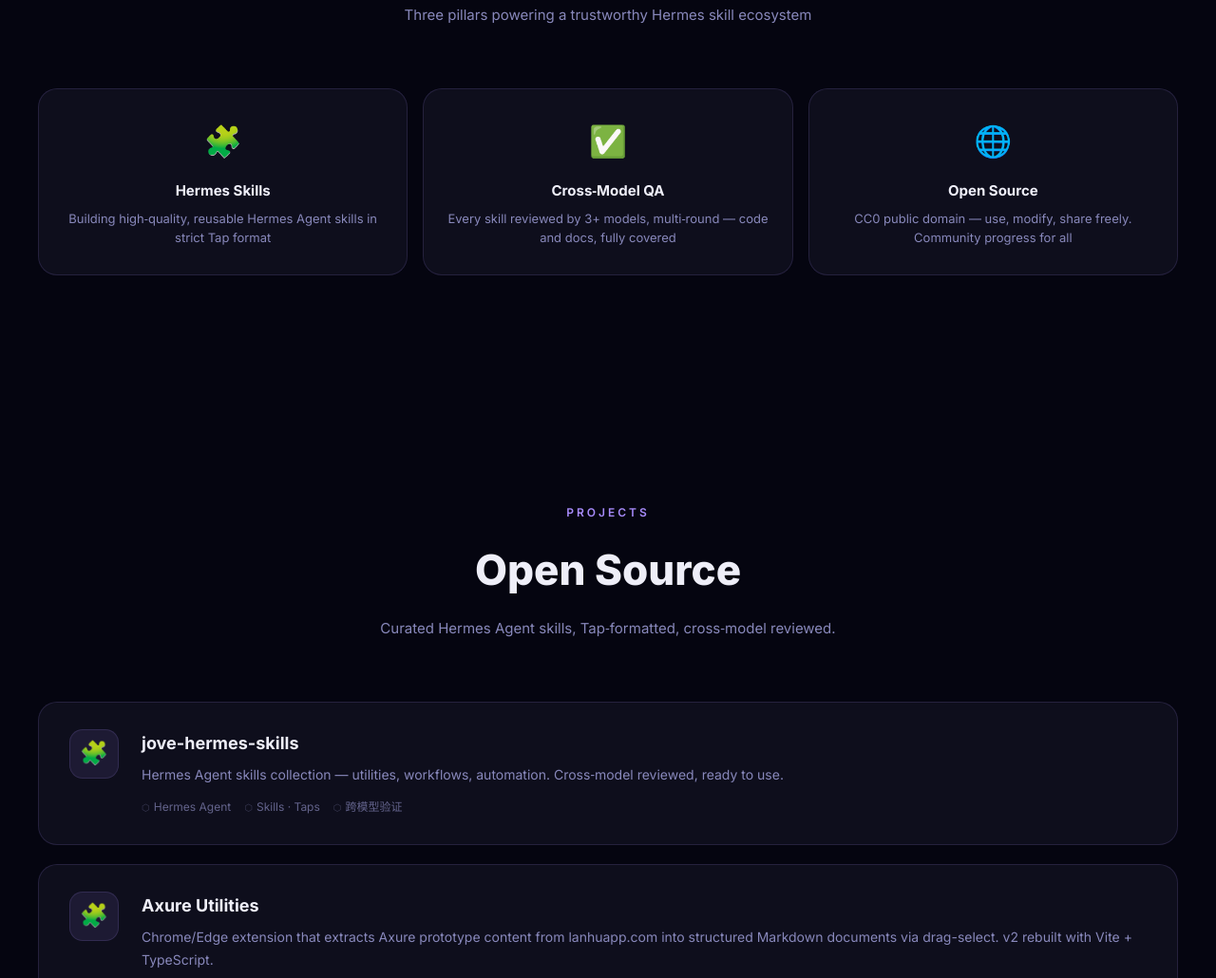
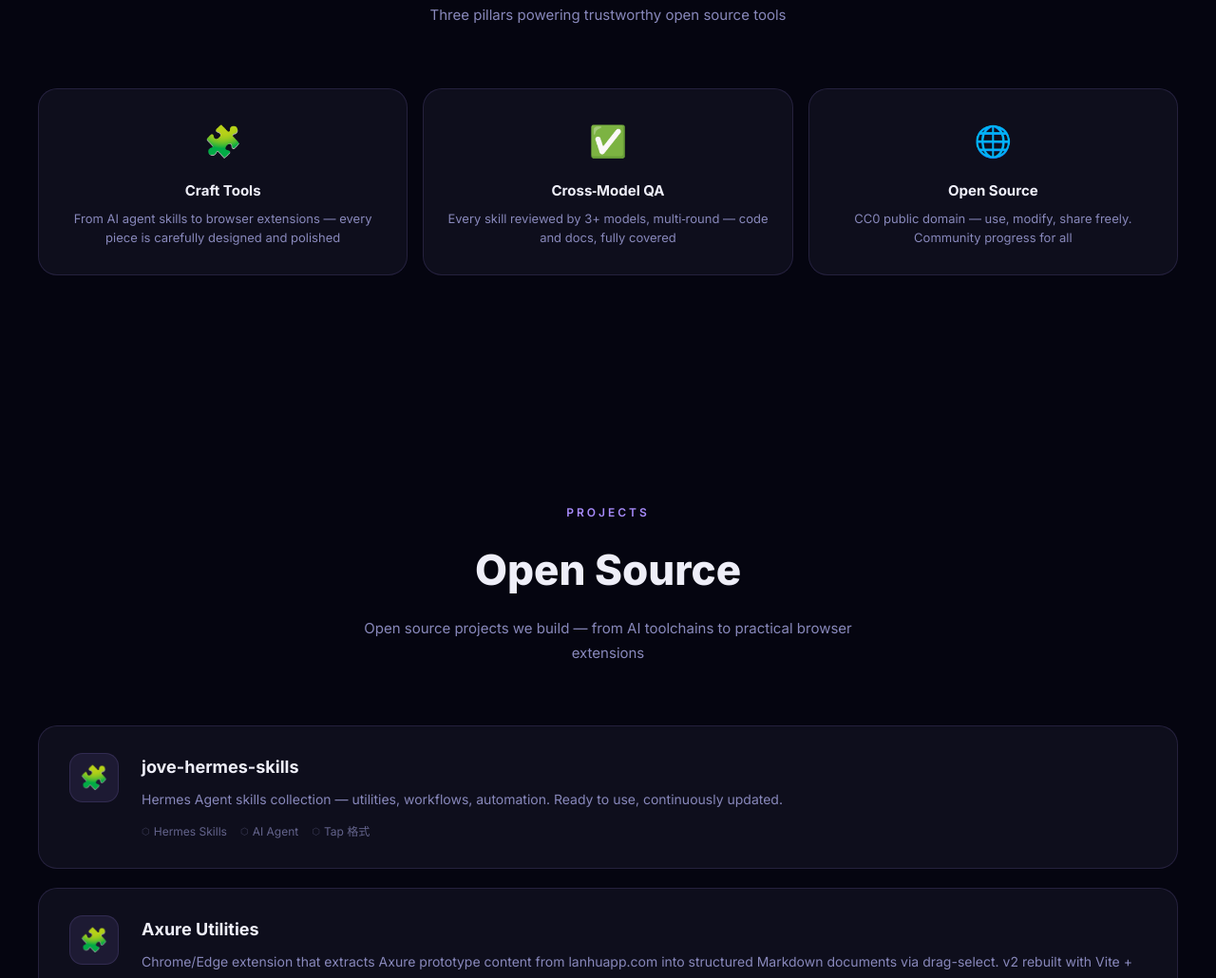
Before and after one commit to jove-rina/jove-rina.github.io, a plain HTML site: page index.html in a window 1280 px wide. Shown: the part 1770-2800 px from the top of the page at 95% size. Drawn offline with Linux system fonts and the light colour scheme; animation ran at ten frames a second.

Commit message:
refactor: broaden homepage positioning beyond Hermes-only
The home page was framed entirely around Hermes Agent skills,
but Jove Rina also builds browser extensions and other tools.
Adjust the narrative to be about the org's craftsmanship approach.

Changes:
- Hero badge: 'Open Source · Hermes Skills' → 'Open Source · Craft Tools'
- Hero sub: Remove 'Hermes Agent' mention, generalize to tool-building
- About desc: 'Hermes Agent 社区技能开发' → 泛化到多类型工具
- Mission: 'Hermes Agent 都能获得...' → '开源工具都做到...'
- Focus desc: 'Hermes 技能生态' → '开源工具'
- Focus item1: 'Hermes Skills' → '匠心工具' / 'Craft Tools'
- Projects desc: '为 Hermes Agent 社区贡献' → '我们开发的开源项目'
- Contact: '对技能' → '对项目'
- Full i18n sync: ZH + EN dicts

```diff
--- a/index.html
+++ b/index.html
@@ -491,14 +491,14 @@
   <div class="hero-inner">
     <div class="hero-badge">
       <span class="dot"></span>
-      <span data-i18n="hero.badge">Open Source · Hermes Skills</span>
+      <span data-i18n="hero.badge">Open Source · Craft Tools</span>
     </div>
     <h1 class="hero-title">
       <span data-i18n="hero.title1">Build with</span><br />
       <span class="gradient" data-i18n="hero.title2">Jove Rina</span>
     </h1>
     <p class="hero-sub" data-i18n="hero.sub">
-      Hermes Agent 社区技能开发 · 开源 · 创意与技术交汇
+      开源工具开发 · 创意与技术交汇
     </p>
     <div class="hero-type"><span id="typing"></span><span class="cursor"></span></div>
     <div class="hero-cta">
@@ -533,7 +533,7 @@
       <div class="section-label" data-i18n="about.label">关于</div>
       <h2 class="section-title" data-i18n="about.title">Jove Rina</h2>
       <p class="section-desc" data-i18n="about.desc">
-        专注于 Hermes Agent 社区技能开发，开源、高质量、社区驱动
+        专注于高质量开源工具的打造 —— 从 AI 技能到浏览器插件，每个项目都经过精心打磨
       </p>
     </div>
     <div class="about-grid">
@@ -541,7 +541,7 @@
         <span class="icon">🎯</span>
         <h3 data-i18n="about.card1.title">使命</h3>
         <p data-i18n="about.card1.desc">
-          让每个 Hermes Agent 都能获得高质量、开箱即用的技能。
+          让每个开源工具都做到开箱即用、质量过硬。
           我们相信好的工具应该让人感觉不到工具的存在。
         </p>
         <div class="accent-text" data-i18n="about.card1.tag">Skill First</div>
@@ -565,13 +565,13 @@
     <div class="section-header">
       <div class="section-label" data-i18n="focus.label">核心</div>
       <h2 class="section-title" data-i18n="focus.title">核心能力</h2>
-      <p class="section-desc" data-i18n="focus.desc">三大支柱，打造值得信赖的 Hermes 技能生态</p>
+      <p class="section-desc" data-i18n="focus.desc">三大支柱，打造值得信赖的开源工具</p>
     </div>
     <div class="focus-grid">
       <div class="focus-item reveal">
         <span class="icon">🧩</span>
-        <h3 data-i18n="focus.item1.title">Hermes Skills</h3>
-        <p data-i18n="focus.item1.desc">开发高质量、可复用的 Hermes Agent 技能，严格遵循 Tap 标准格式</p>
+        <h3 data-i18n="focus.item1.title">匠心工具</h3>
+        <p data-i18n="focus.item1.desc">从 AI Agent 技能到浏览器扩展，每件作品都经过精心设计、反复打磨</p>
       </div>
       <div class="focus-item reveal">
         <span class="icon">✅</span>
@@ -594,7 +594,7 @@
       <div class="section-label" data-i18n="projects.label">项目</div>
       <h2 class="section-title" data-i18n="projects.title">开源项目</h2>
       <p class="section-desc" data-i18n="projects.desc">
-        为 Hermes Agent 社区贡献的技能集，全部采用 Tap 标准格式
+        我们开发的开源项目 —— 从 AI 工具链到实用浏览器扩展，全部开源
       </p>
     </div>
     <div class="projects-grid">
@@ -607,12 +607,12 @@
           </h3>
           <p data-i18n="projects.card1.desc">
             Hermes Agent 社区技能集。包含实用工具、创意生成、自动化工作流，
-            全部经过跨模型审查，开箱即用。
+            开箱即用，持续更新。
           </p>
           <div class="project-meta">
-            <span>Hermes Agent</span>
-            <span>Skills · Taps</span>
-            <span>跨模型验证</span>
+            <span>Hermes Skills</span>
+            <span>AI Agent</span>
+            <span>Tap 格式</span>
           </div>
         </div>
       </a>
@@ -645,7 +645,7 @@
       <div class="section-label" data-i18n="contact.label">联系</div>
       <h2 class="section-title" data-i18n="contact.title">找到我们</h2>
       <p class="section-desc" data-i18n="contact.desc">
-        对技能有想法、建议或合作意向？欢迎联系
+        对项目有想法、建议或合作意向？欢迎联系
       </p>
     </div>
     <div class="contact-grid">
@@ -681,9 +681,9 @@
 const dict={
   zh:{
     'nav.projects':'项目','nav.contact':'联系','nav.about':'关于',
-    'hero.badge':'开源 · Hermes Skills',
+    'hero.badge':'开源 · 匠心工具',
     'hero.title1':'Build with','hero.title2':'Jove Rina',
-    'hero.sub':'Hermes Agent 社区技能开发 · 开源 · 创意与技术交汇',
+    'hero.sub':'开源工具开发 · 创意与技术交汇',
     'hero.cta1':'探索项目','hero.cta2':'GitHub 组织',
     'hero.stat1':'Skill',
     'hero.stat2':'审查轮次',
@@ -691,34 +691,34 @@
     'hero.stat4':'插件',
     'hero.scroll':'向下滚动',
     'about.label':'关于','about.title':'Jove Rina',
-    'about.desc':'专注于 Hermes Agent 社区技能开发，开源、高质量、社区驱动',
+    'about.desc':'专注于高质量开源工具的打造 —— 从 AI 技能到浏览器插件，每个项目都经过精心打磨',
     'about.card1.title':'使命',
-    'about.card1.desc':'让每个 Hermes Agent 都能获得高质量、开箱即用的技能。我们相信好的工具应该让人感觉不到工具的存在。',
+    'about.card1.desc':'让每个开源工具都做到开箱即用、质量过硬。我们相信好的工具应该让人感觉不到工具的存在。',
     'about.card1.tag':'Skill First',
     'about.card2.title':'质量标准',
     'about.card2.desc':'每个技能都经过多轮跨模型审查 —— 从文档一致性到边界条件，不放过任何细节，确保生产级交付质量。',
     'about.card2.tag':'Cross‑Model Review',
     'focus.label':'核心','focus.title':'核心能力',
-    'focus.desc':'三大支柱，打造值得信赖的 Hermes 技能生态',
-    'focus.item1.title':'Hermes Skills',
-    'focus.item1.desc':'开发高质量、可复用的 Hermes Agent 技能，严格遵循 Tap 标准格式',
+    'focus.desc':'三大支柱，打造值得信赖的开源工具',
+    'focus.item1.title':'匠心工具',
+    'focus.item1.desc':'从 AI Agent 技能到浏览器扩展，每件作品都经过精心设计、反复打磨',
     'focus.item2.title':'跨模型验证',
     'focus.item2.desc':'每个技能经过 3+ 模型、多轮审查，从代码到文档全面保障质量',
     'focus.item3.title':'开源社区',
     'focus.item3.desc':'CC0 公有领域许可，自由使用、修改、分享，推动社区共同进步',
     'projects.label':'项目','projects.title':'开源项目',
-    'projects.desc':'为 Hermes Agent 社区贡献的技能集，全部采用 Tap 标准格式',
-    'projects.card1.desc':'Hermes Agent 社区技能集。包含实用工具、自动化工作流，全部经过跨模型审查，开箱即用。',
+    'projects.desc':'我们开发的开源项目 —— 从 AI 工具链到实用浏览器扩展，全部开源',
+    'projects.card1.desc':'Hermes Agent 社区技能集。包含实用工具、自动化工作流，开箱即用，持续更新。',
     'projects.card2.desc':'Chrome/Edge 扩展，从蓝湖 Axure 原型中框选提取内容，组装为结构化 Markdown 文档。v2 已完成 Vite + TypeScript 工程化改造。',
     'contact.label':'联系','contact.title':'找到我们',
-    'contact.desc':'对技能有想法、建议或合作意向？欢迎联系',
+    'contact.desc':'对项目有想法、建议或合作意向？欢迎联系',
     'contact.discuss':'社区讨论',
   },
   en:{
     'nav.projects':'Projects','nav.contact':'Contact','nav.about':'About',
-    'hero.badge':'Open Source · Hermes Skills',
+    'hero.badge':'Open Source · Craft Tools',
     'hero.title1':'Build with','hero.title2':'Jove Rina',
-    'hero.sub':'Hermes Agent Skills · Open Source · Where code meets creativity',
+    'hero.sub':'Open source tools · Where code meets creativity',
     'hero.cta1':'Explore Projects','hero.cta2':'GitHub Org',
     'hero.stat1':'Skill',
     'hero.stat2':'Review Rounds',
@@ -726,24 +726,24 @@
     'hero.stat4':'Extension',
     'hero.scroll':'SCROLL',
     'about.label':'ABOUT','about.title':'Jove Rina',
-    'about.desc':'Building quality Hermes Agent skills — open source, community‑driven, rigorously reviewed.',
+    'about.desc':'Building quality open source tools — from AI skills to browser extensions, every project is crafted with care.',
     'about.card1.title':'Mission',
-    'about.card1.desc':'Empower every Hermes Agent with quality, ready‑to‑use skills. Good tools should feel invisible.',
+    'about.card1.desc':'Make every open source tool ready to use out of the box with solid quality. Good tools should feel invisible.',
     'about.card1.tag':'Skill First',
     'about.card2.title':'Quality',
     'about.card2.desc':'Every skill goes through multi‑model, multi‑round review — from doc consistency to edge cases. No shortcuts.',
     'about.card2.tag':'Cross‑Model Review',
     'focus.label':'FOCUS','focus.title':'Core Capabilities',
-    'focus.desc':'Three pillars powering a trustworthy Hermes skill ecosystem',
-    'focus.item1.title':'Hermes Skills',
-    'focus.item1.desc':'Building high‑quality, reusable Hermes Agent skills in strict Tap format',
+    'focus.desc':'Three pillars powering trustworthy open source tools',
+    'focus.item1.title':'Craft Tools',
+    'focus.item1.desc':'From AI agent skills to browser extensions — every piece is carefully designed and polished',
     'focus.item2.title':'Cross‑Model QA',
     'focus.item2.desc':'Every skill reviewed by 3+ models, multi‑round — code and docs, fully covered',
     'focus.item3.title':'Open Source',
     'focus.item3.desc':'CC0 public domain — use, modify, share freely. Community progress for all',
     'projects.label':'PROJECTS','projects.title':'Open Source',
-    'projects.desc':'Curated Hermes Agent skills, Tap‑formatted, cross‑model reviewed.',
-    'projects.card1.desc':'Hermes Agent skills collection — utilities, workflows, automation. Cross‑model reviewed, ready to use.',
+    'projects.desc':'Open source projects we build — from AI toolchains to practical browser extensions',
+    'projects.card1.desc':'Hermes Agent skills collection — utilities, workflows, automation. Ready to use, continuously updated.',
     'projects.card2.desc':'Chrome/Edge extension that extracts Axure prototype content from lanhuapp.com into structured Markdown documents via drag-select. v2 rebuilt with Vite + TypeScript.',
     'contact.label':'CONTACT','contact.title':'Get in Touch',
     'contact.desc':'Got ideas, suggestions, or want to collaborate? Reach out.',
```
